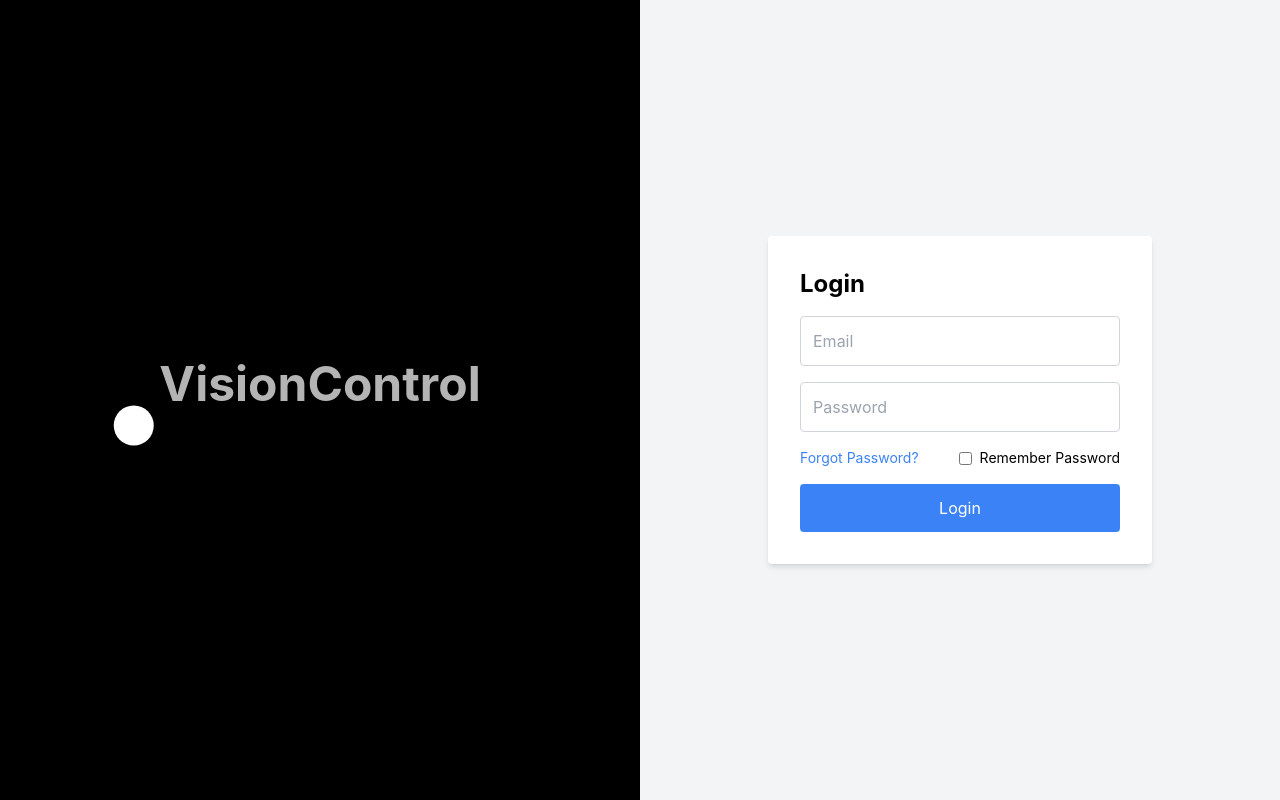
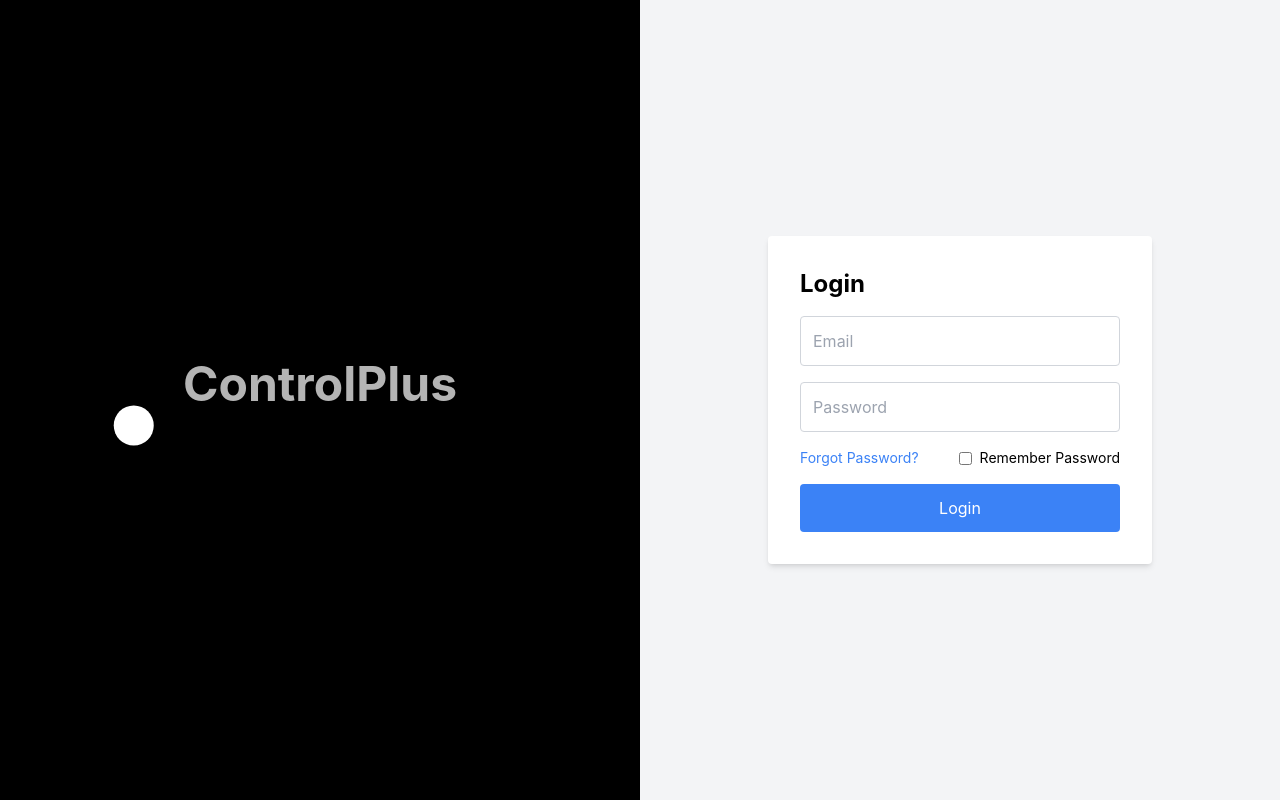
Before and after one commit to Ali-A-Jalil/controlplus, a React (Create React App) app: page / in a window 1280 px wide. Built offline with nearby package versions, Linux system fonts and the light colour scheme.

Commit message:
Update Login.js

```diff
--- a/src/pages/Login.js
+++ b/src/pages/Login.js
@@ -94,7 +94,7 @@ const Login = ({ onLogin }) => {
           id="project-name"
           className="text-white text-5xl font-bold mb-8 opacity-30"
         >
-          VisionControl
+          ControlPlus
         </h1>
         <canvas
           id="spider-animation"
```
